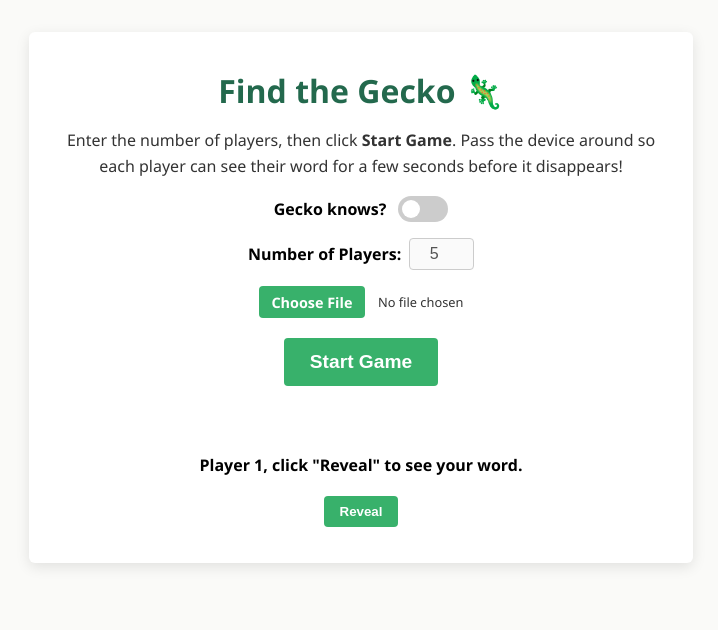
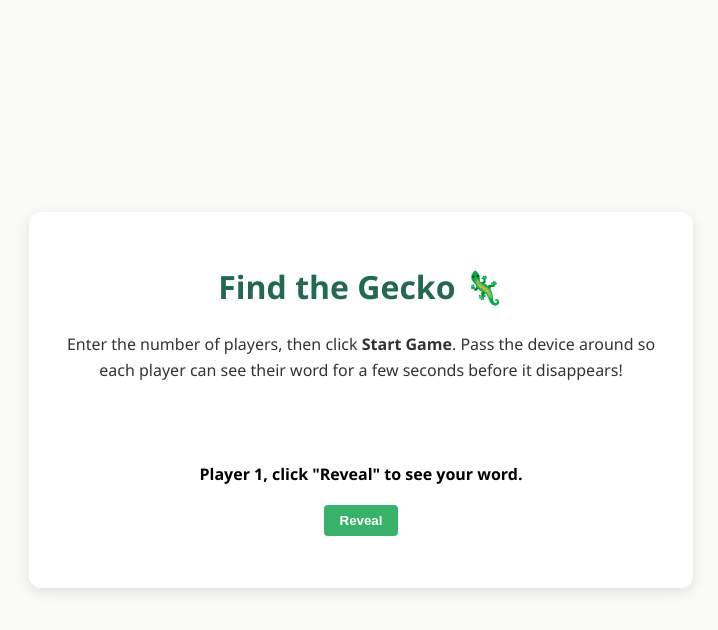
Before and after one commit to ShivanKaul/find-the-gecko, a plain HTML site: page index.html in a window 1280 px wide. Both pictures are taken after a click on the button "Start Game". Shown: the whole page, without its empty margins (279-997 px from the left). Drawn offline with Linux system fonts and the light colour scheme.

Commit message:
Misc changes

```diff
--- a/index.html
+++ b/index.html
@@ -18,7 +18,7 @@
     </p>
 
     <!-- Gecko toggle (slider) -->
-    <div class="gecko-toggle">
+    <div class="gecko-toggle" id="gecko-toggle-line">
       <span class="toggle-label">Gecko knows?</span>
       <label class="switch">
         <input type="checkbox" id="gecko-knows" />
@@ -27,22 +27,21 @@
     </div>
 
     <!-- Number of players line -->
-    <div class="controls">
+    <div class="controls" id="player-count-line">
       <label for="player-count">Number of Players: </label>
-      <input id="player-count" type="number" min="2" max="99" value="5">
+      <input id="player-count" type="number" min="3" max="99" value="5">
     </div>
 
-    <!-- File upload + Clear on same line -->
-    <div class="file-controls">
+    <!-- File upload + clear (same line) -->
+    <!-- <div class="file-controls">
       <label class="file-label" for="upload-file">Choose File</label>
       <span id="file-chosen" class="file-chosen">No file chosen</span>
       <button id="clear-words-btn" class="mini-btn" style="display: none;">Clear</button>
-      <!-- hidden real file input -->
       <input type="file" id="upload-file" accept=".txt" class="file-input" />
-    </div>
+    </div> -->
 
     <!-- Start Game on its own line -->
-    <div class="start-game-line">
+    <div id="start-game-line">
       <button id="start-button">Start Game</button>
     </div>
 
@@ -69,7 +68,7 @@
 
   <script>
     const config = {
-      geckoKnows: false
+      geckoKnows: true
     };
 
     let words = [];
@@ -198,9 +197,8 @@
       document.getElementById('setup-section').style.display = 'none';
 
       numberOfPlayers = parseInt(document.getElementById('player-count').value, 10);
-      if (numberOfPlayers < 2) {
-        alert('Need at least 2 players!');
-        return;
+      if (numberOfPlayers < 3) {
+        alert('Need at least 3 players!');
       }
 
       config.geckoKnows = document.getElementById('gecko-knows').checked;
@@ -215,9 +213,10 @@
       updatePlayerPrompt();
 
       // Grey out the Gecko knows toggle once the game starts.
-      document.getElementById('gecko-knows').disabled = true;
-      document.getElementById('player-count').disabled = true;
-      document.getElementById('upload-file').disabled = true;
+      document.getElementById('gecko-toggle-line').classList.add("hidden");
+      document.getElementById('player-count-line').classList.add("hidden");
+      document.getElementById('start-game-line').classList.add('hidden');
+      // document.getElementById('upload-file').disabled = true;
     }
 
     function updatePlayerPrompt() {
@@ -261,9 +260,11 @@
         document.getElementById('reveal-section').style.display = 'none';
 
         // Can reset the settings now.
-        document.getElementById('gecko-knows').disabled = false;
-        document.getElementById('player-count').disabled = false;
-        document.getElementById('upload-file').disabled = false;
+        document.getElementById('gecko-toggle-line').classList.remove("hidden");
+        document.getElementById('player-count-line').classList.remove("hidden");
+
+        // document.getElementById('upload-file').disabled = false;
+        // document.getElementById('start-game-line').classList.remove('hidden');
 
         document.getElementById('finished-section').classList.remove('hidden');
       } else {
@@ -306,8 +307,8 @@
     document.getElementById('player-count').addEventListener('input', savePlayerCount);
 
     // File upload & clear events
-    document.getElementById('upload-file').addEventListener('change', handleFileUpload);
-    document.getElementById('clear-words-btn').addEventListener('click', clearCustomWords);
+    // document.getElementById('upload-file').addEventListener('change', handleFileUpload);
+    // document.getElementById('clear-words-btn').addEventListener('click', clearCustomWords);
 
     // LOAD DEFAULT + THEN OVERRIDE IF SESSION HAS A CUSTOM LIST
     (async () => {
--- a/styles.css
+++ b/styles.css
@@ -1,17 +1,28 @@
-body {
+/* Make body take full viewport height and center everything */
+html, body {
+  height: 100%;
   margin: 0;
   padding: 0;
   font-family: "Segoe UI", Tahoma, Geneva, Verdana, sans-serif;
   background: #fafaf8;
+  display: flex;
+  align-items: center;
+  justify-content: center;
 }
 
+/* Keep the card-style container while centering it */
 .container {
-  max-width: 600px;
-  margin: 2rem auto;
-  padding: 1rem 2rem;
+  width: 90vw;    /* Responsive width */
+  max-width: 600px; /* Prevents it from becoming too wide */
+  height: auto;   /* Let content determine height */
+  padding: 2rem;
   background: #ffffff;
-  border-radius: 6px;
-  box-shadow: 0 4px 14px rgba(0,0,0,0.1);
+  border-radius: 12px;
+  box-shadow: 0 4px 14px rgba(0, 0, 0, 0.1);
+  display: flex;
+  flex-direction: column;
+  align-items: center;
+  justify-content: center;
 }
 
 /* Main heading styling */
@@ -29,7 +40,7 @@ p.description {
   color: #333;
 }
 
-/* Toggle switch (Gecko knows) */
+/* Gecko toggle (slider) */
 .gecko-toggle {
   display: flex;
   align-items: center;
@@ -106,7 +117,7 @@ input:checked + .slider:before {
 }
 
 .controls input[type="number"] {
-  width: 50px; /* Adjust width for exactly 2 digits */
+  width: 50px;
   padding: 0.4rem;
   border: 1px solid #ccc;
   border-radius: 4px;
@@ -163,6 +174,14 @@ input:checked + .slider:before {
   margin: 1rem 0;
 }
 
+/* Make the Start Game button much bigger */
+#start-button {
+  font-size: 1.5rem;    /* Increase text size */
+  padding: 1rem 2rem;  /* Bigger padding */
+  border-radius: 8px;  /* Slightly more rounded */
+  font-weight: bold;
+}
+
 /* Shared button styling */
 button {
   cursor: pointer;
@@ -215,10 +234,3 @@ button:hover {
 .hidden {
   display: none !important;
 }
-
-/* Make the Start Game button bigger */
-#start-button {
-  font-size: 1.2rem;    /* increase text size */
-  padding: 0.8rem 1.6rem; /* more padding */
-  /* If desired, you could also do something like width: 200px; */
-}
```
